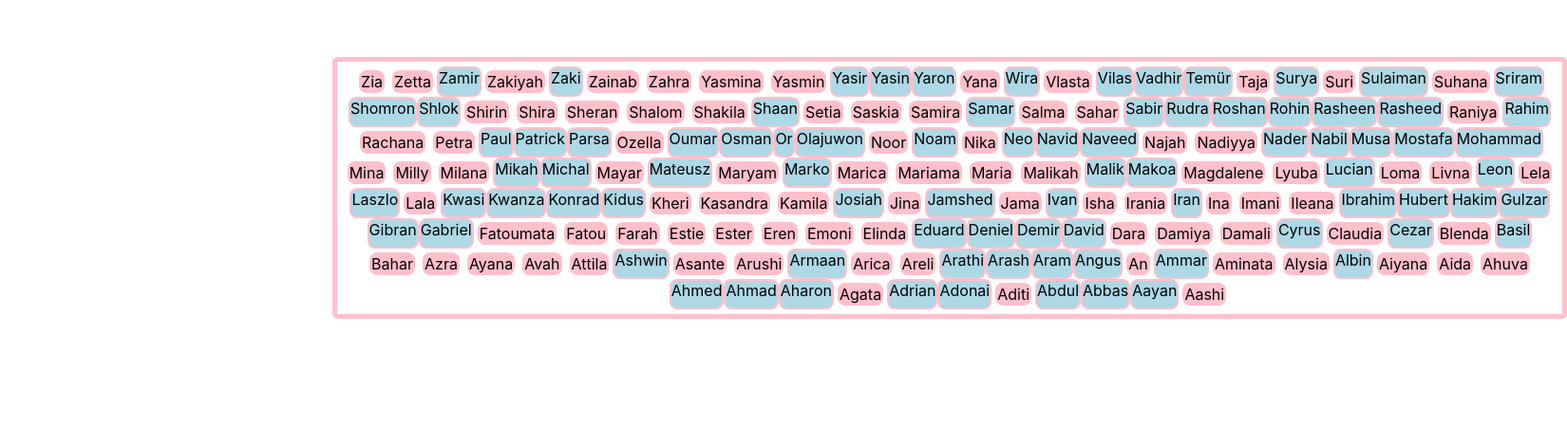
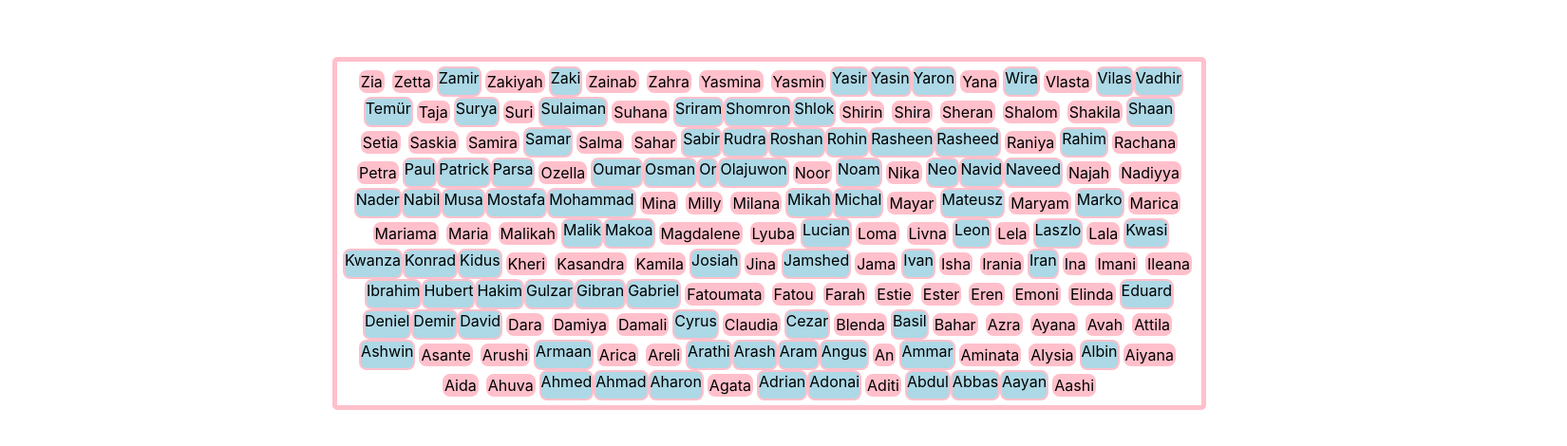
Before and after one commit to cyeburu/baby-name-react, a React (Create React App) app: page / in a window 1280 px wide. Shown: the part 140-610 px from the top of the page at 95% size, 1650 px wide, since content can reach past the window. Built offline with nearby package versions, Linux system fonts and the light colour scheme.

Commit message:
styling-3

```diff
--- a/src/App.css
+++ b/src/App.css
@@ -4,9 +4,7 @@
 }
 
 li {
-  display: flex;
-  flex-direction: row;
-  justify-content: space-around;
+  list-style: none;
   border: 2px solid pink;
   border-radius: 8px;
 }
@@ -18,13 +16,13 @@ ul {
   border: 2px solid pink;
   border-radius: 5px;
   padding: 5px;
-  width: 40%;
+  width: 100%;
 }
 .container {
   border: 5px solid pink;
   margin-top: 200px;
   margin-left: 350px;
-  width: 100%;
+  width: 900px;
 }
 .f {
   background-color: pink;
--- a/src/ListOfBabyNames.js
+++ b/src/ListOfBabyNames.js
@@ -6,7 +6,7 @@ function ListOfBabyNames() {
     return (
         <ul className="container" >
             {BabyNamesData.sort((a, b) => a.name > b.name ? -1 : 1).map((name) => {
-                return (<li class="babyNames" className={name.sex}>{(name.name)} </li>)
+                return (<li className={name.sex}>{(name.name)} </li>)
             })}
         </ul>
     )
```
